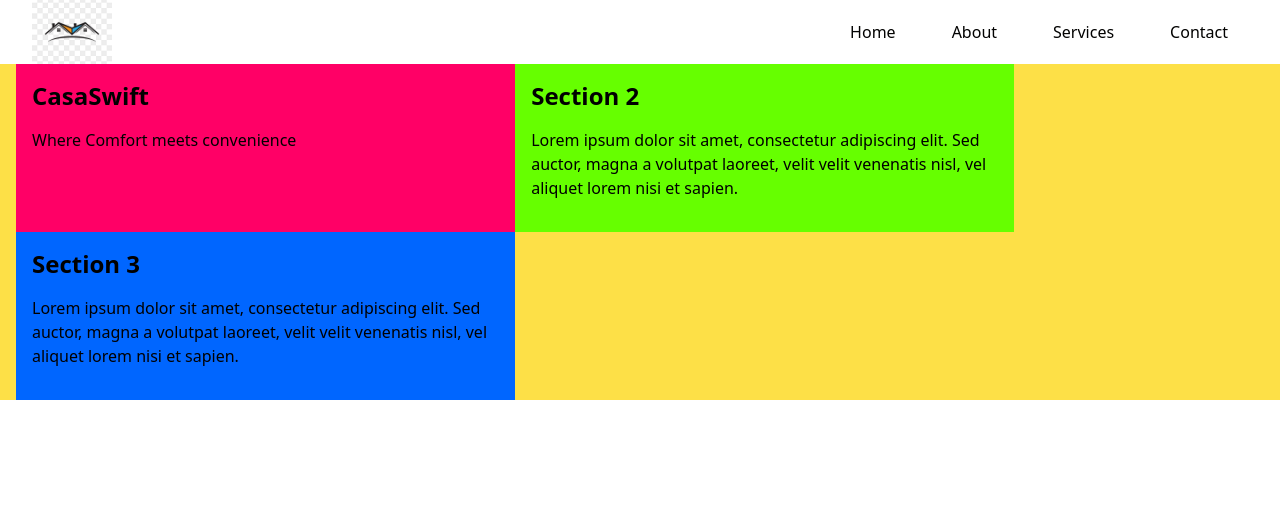
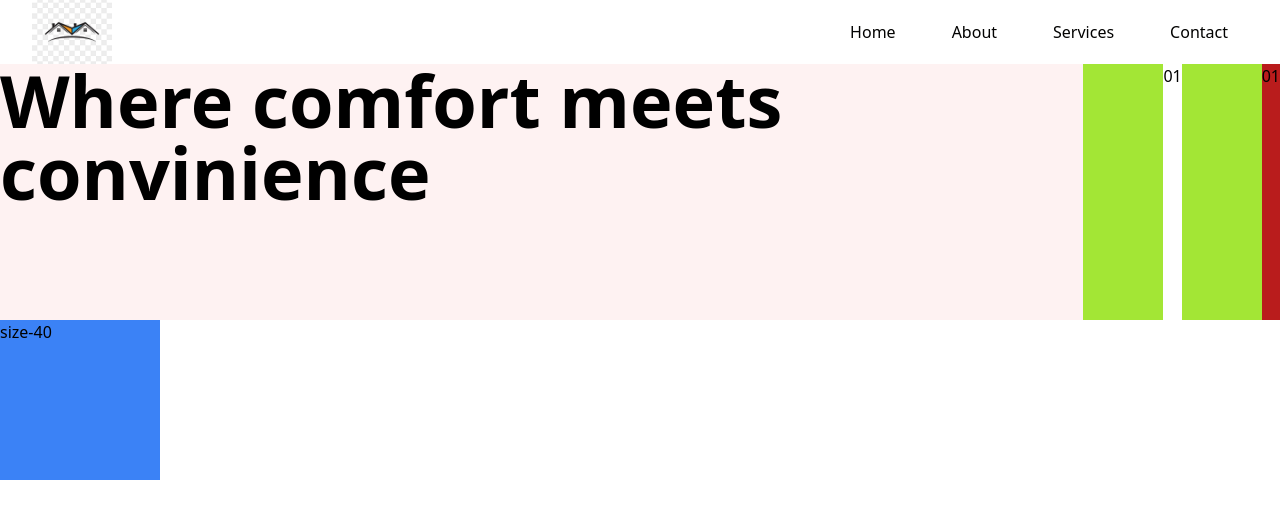
Before and after one commit to Nathan-sudo-pycharm/casa_swift, a React (Create React App) app: page / in a window 1280 px wide. Shown: the top 518 px of the page. Built offline with nearby package versions, Linux system fonts and the light colour scheme.

Commit message:
Nathan & Osheen's commit

```diff
--- a/src/App.js
+++ b/src/App.js
@@ -1,14 +1,15 @@
 import "./App.css";
 import Hero from "./components/Hero";
 import NavBar from "./components/NavBar";
+import Osheen from "./components/Osheen";
 
 function App() {
   return (
     <div>
       <div className="px-50 ">
         <NavBar />
-        <Hero/>
-
+        <Hero />
+        <Osheen />
       </div>
     </div>
   );
--- a/src/components/Hero.jsx
+++ b/src/components/Hero.jsx
@@ -1,26 +1,18 @@
-import React from 'react'
+import React from "react";
 
-const Hero = () => {
+const Osheen = () => {
   return (
-    <div className='bg-yellow-300 '>
-      <div className='container  mx-auto px-4'>
-        <div className='flex flex-wrap'>
-          <div className='w-full p-4 md:w-2/5' style={{ backgroundColor: '#f06' }}>
-            <h2 className='text-2xl font-bold mb-4'>CasaSwift</h2>
-            <p className='mb-4'>Where Comfort meets convenience</p>
-          </div>
-          <div className='w-full p-4 md:w-2/5' style={{ backgroundColor: '#6f0' }}>
-            <h2 className='text-2xl font-bold mb-4'>Section 2</h2>
-            <p className='mb-4'>Lorem ipsum dolor sit amet, consectetur adipiscing elit. Sed auctor, magna a volutpat laoreet, velit velit venenatis nisl, vel aliquet lorem nisi et sapien.</p>
-          </div>
-          <div className='w-full p-4 md:w-2/5' style={{ backgroundColor: '#06f' }}>
-            <h2 className='text-2xl font-bold mb-4'>Section 3</h2>
-            <p className='mb-4'>Lorem ipsum dolor sit amet, consectetur adipiscing elit. Sed auctor, magna a volutpat laoreet, velit velit venenatis nisl, vel aliquet lorem nisi et sapien.</p>
-          </div>
+    <div>
+      <div class="grid grid-rows-3 grid-flow-col gap-x-20 bg-lime-400 row-height h-64">
+        <div class="row-span-3 bg-red-50 font-bold text-7xl ">
+          {" "}
+          Where comfort meets convinience
         </div>
+        <div class="row-span-3 bg-white">01</div>
+        <div class="row-span-3 bg-red-700 ">01</div>
       </div>
     </div>
-  )
-}
+  );
+};
 
-export default Hero
+export default Osheen;
--- a/src/components/Osheen.jsx
+++ b/src/components/Osheen.jsx
@@ -1,9 +1,11 @@
-import React from 'react'
+import React from "react";
 
-const osheen = () => {
+const Osheen = () => {
   return (
-    <div>osheen</div>
-  )
-}
+    <div>
+      <div class="size-40  bg-blue-500">size-40</div>
+    </div>
+  );
+};
 
-export default osheen;
+export default Osheen;
```
Also changed, not shown: Record.txt.
